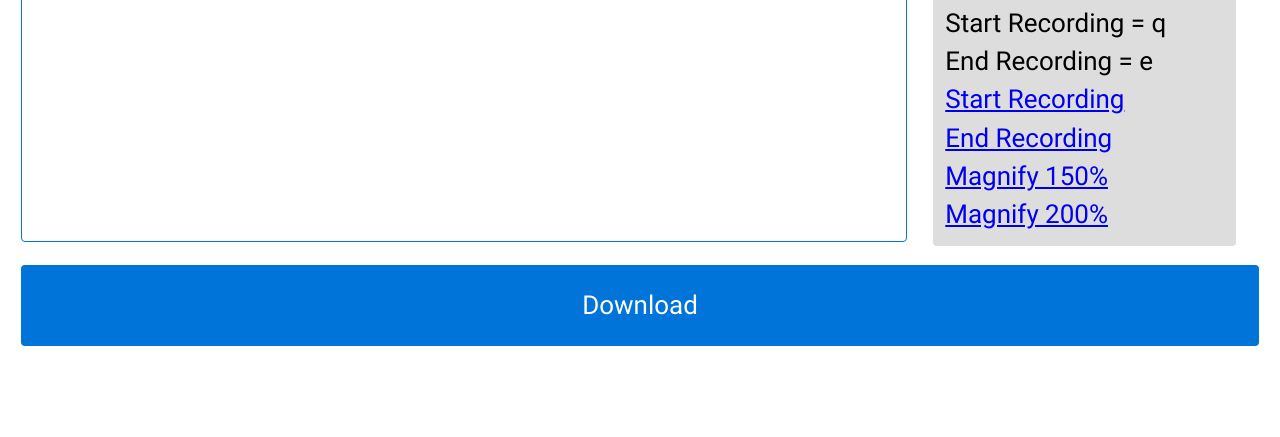
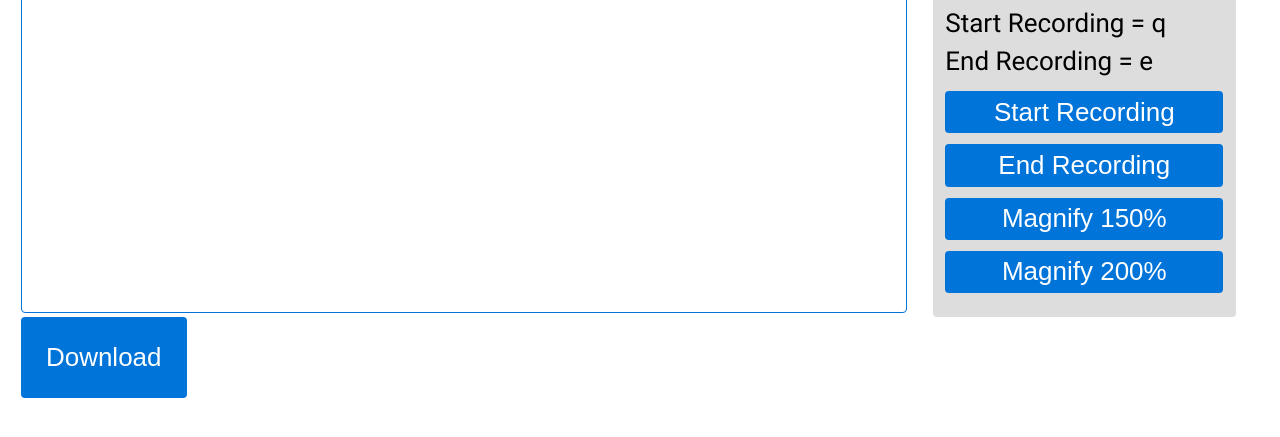
Before and after one commit to rglc12/speech-to-text-web-app, a plain HTML site: page index.html in a window 1280 px wide. Shown: the part 231-668 px from the top of the page. Drawn offline with Linux system fonts and the light colour scheme.

Commit message:
changed a links to buttons

```diff
--- a/index.html
+++ b/index.html
@@ -20,13 +20,13 @@
         </div>
           <li>Start Recording = q</li>
           <li>End Recording = e</li>
-          <li> <a href="#">Start Recording</a></li>
-          <li> <a href="#">End Recording</a></li>
-          <li> <a href="#">Magnify 150%</a></li>
-          <li> <a href="#">Magnify 200%</a></li>
+          <button class="InstructionButton" type="button" name="button">Start Recording</button>
+          <button class="InstructionButton" type="button" name="button">End Recording</button>
+          <button class="InstructionButton" type="button" name="button">Magnify 150%</button>
+          <button class="InstructionButton" type="button" name="button">Magnify 200%</button>
       </div>
     </div>
-<li> <a class="downloadButton" href="#">Download</a></li>
+<button class="downloadButton" type="button" name="button">Download</button>
 </body>
 
 <script src="lib/speech.js"></script>
```
